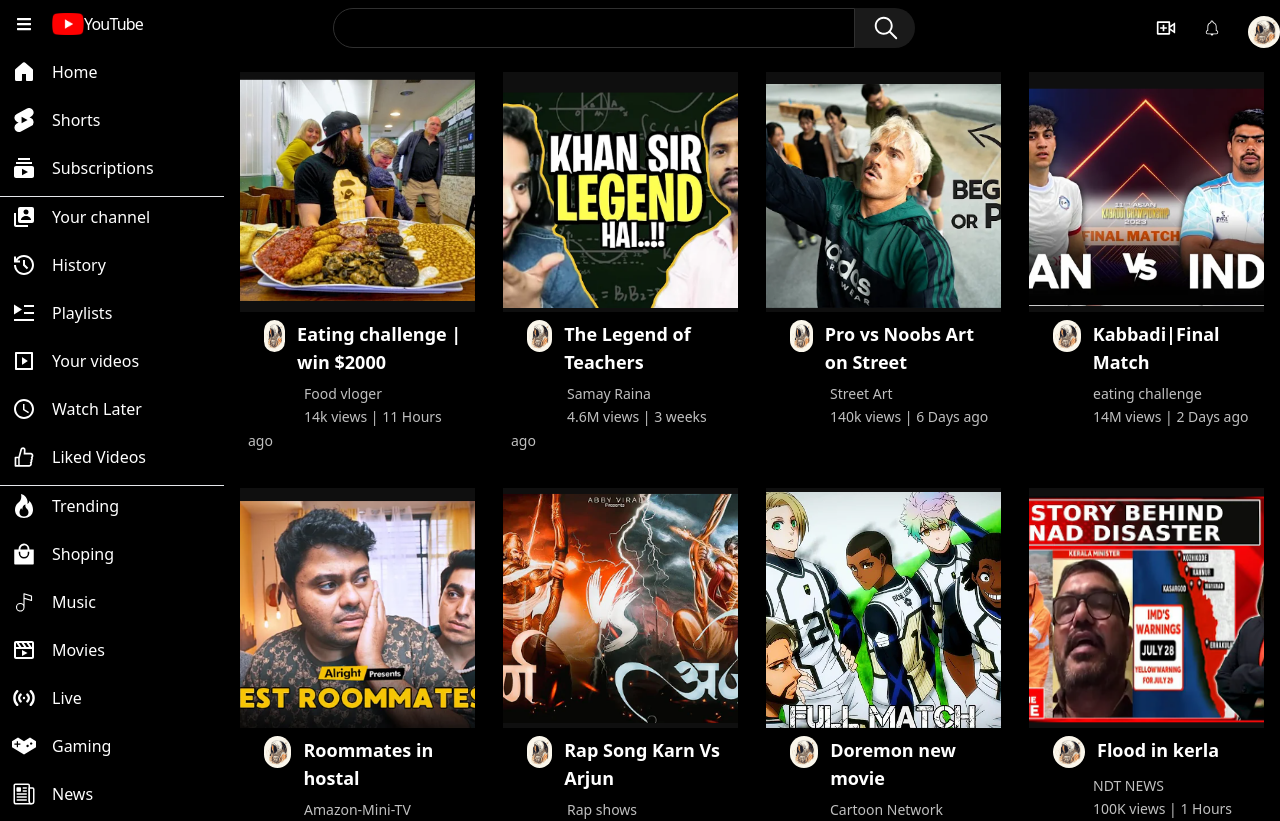
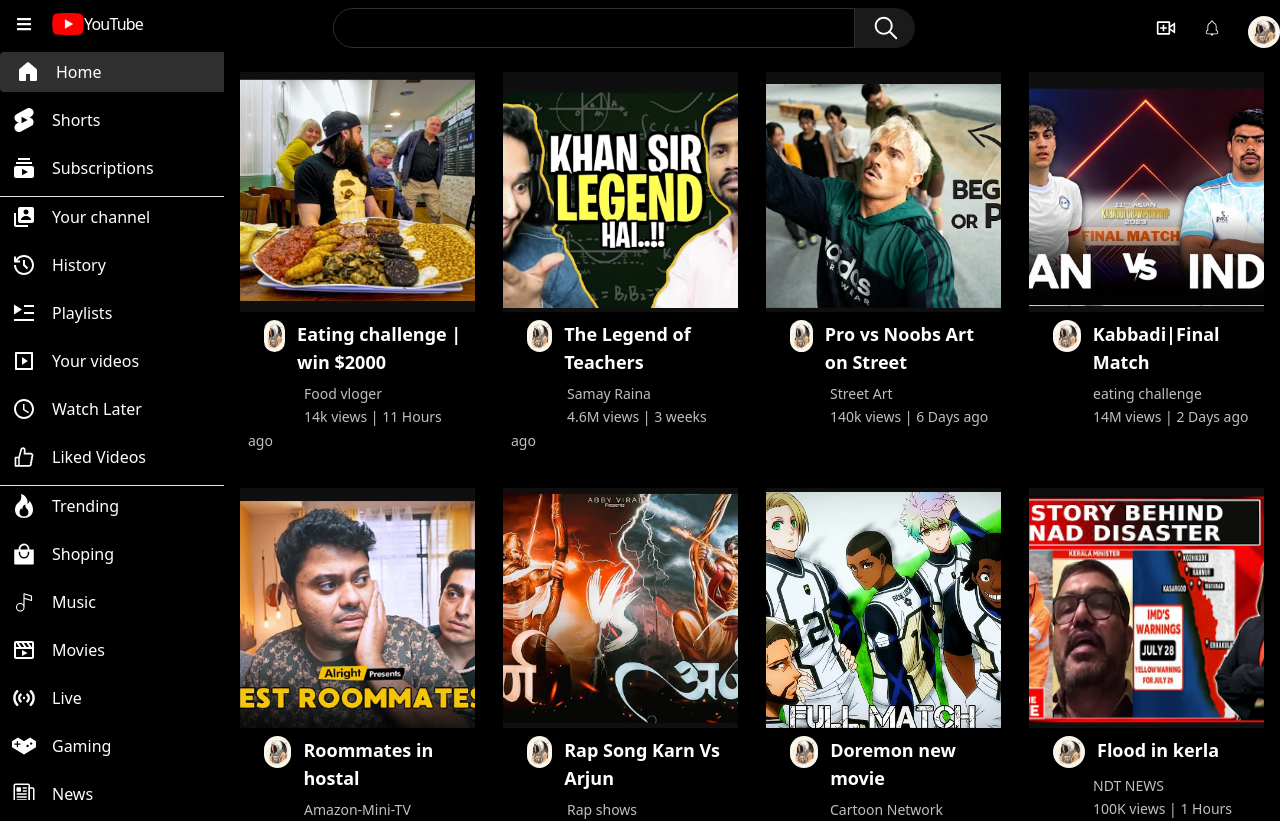
Before and after one commit to harsh170403/react01, a React (Vite) app: page / in a window 1280 px wide. Shown: the top 821 px of the page. Built offline with nearby package versions, Linux system fonts and the light colour scheme.

Commit message:
add some new file in card and use router for navigation and change the file name card.jsx to home.jsx

```diff
--- a/package.json
+++ b/package.json
@@ -14,7 +14,8 @@
     "react": "^18.3.1",
     "react-bootstrap": "^2.10.4",
     "react-dom": "^18.3.1",
-    "react-icons": "^5.2.1"
+    "react-icons": "^5.2.1",
+    "react-router-dom": "^6.26.0"
   },
   "devDependencies": {
     "@types/react": "^18.3.3",
--- a/src/App.jsx
+++ b/src/App.jsx
@@ -1,25 +1,32 @@
-import './App.css'
-
-import Sidebar from './components/Sidebar'
-import Dashboard from './components/Dashboard'
-import {useState} from 'react'
-import Card from './components/Card'
+import React, { useState } from 'react';
+import { BrowserRouter, Routes, Route } from 'react-router-dom';
+import Sidebar from './components/Sidebar';
+import Navbar from './components/Navbar';
+import Home from './cards/Home';
+import Shorts from './cards/Shorts';
+import Subscriptions from './cards/Subscriptions';
+import History from './cards/History'; // Ensure this matches the export
 
 function App() {
- const [sidebarToggle , setSidebarToggle] = useState(false)
+  const [sidebarToggle, setSidebarToggle] = useState(false);
 
   return (
-    <>
-    <div className='flex'>
-
-       <Sidebar sidebarToggle={sidebarToggle}/>
-       <Dashboard sidebarToggle={sidebarToggle}
-       setSidebarToggle={setSidebarToggle}/>
+    <div className="App">
+      <BrowserRouter>
+        <Sidebar sidebarToggle={sidebarToggle} setSidebarToggle={setSidebarToggle} />
+        <div className={`${sidebarToggle ? "sidebar-open" : ""} w-full`}>
+          <Navbar sidebarToggle={sidebarToggle} setSidebarToggle={setSidebarToggle} />
+          <Home sidebarToggle={sidebarToggle}/>
+          <Routes>
+            <Route path="/" element={<Home />} />
+            <Route path="/shorts" element={<Shorts />} />
+            <Route path="/subscriptions" element={<Subscriptions />} />
+            <Route path="/history" element={<History />} />
+          </Routes>
+        </div>
+      </BrowserRouter>
     </div>
-     <Card sidebarToggle={sidebarToggle} />
-
-    </>
-  )
+  );
 }
 
-export default App
+export default App;
--- /dev/null
+++ b/src/cards/History.jsx
@@ -0,0 +1,13 @@
+import React from 'react';
+
+const History = ({ sidebarToggle }) => {
+  return (
+    <div className={`bg-black w-full min-h-screen flex-wrap flex justify-center items-center transition-all ${sidebarToggle ? '' : 'pl-56'}`}>
+      <div className='grid grid-cols-1 md:gid-cols-2 lg:grid-cols-3 xl:grid-cols-4 gap-3 p-2 '>
+        {/* Content */}
+      </div>
+    </div>
+  );
+};
+
+export default History;
--- /dev/null
+++ b/src/cards/Shorts.jsx
@@ -0,0 +1,69 @@
+import React from 'react'
+
+const Shorts = ({ sidebarToggle }) => {
+  return (
+    <div className={`bg-black w-full min-h-screen flex-wrap flex justify-center items-center transition-all ${sidebarToggle ? '' : 'pl-56'}`}>
+      <div className='grid grid-cols-1 md:gid-cols-2 lg:grid-cols-3 xl:grid-cols-4 gap-3 p-2 '>
+
+      <div className='w-81 p-2 text-white bg-black rounded-xl mt-4 lg:mt-0'>
+      <a href="https://www.youtube.com/embed/JaGZp8vnDc4?si=INdfrEcN44Ux11JY" title="YouTube video player" >
+        <img src="images/Screenshot from 2024-07-31 06-44-35.png" alt='' className="h-60 w-96 object-cover" />
+        <div className="p-2 ">
+          <h2 className='font-bold text-lg mb-2 inline-flex gap-3 '>
+             <div className="flex h-8 w-8 overflow-hidden rounded-full  md:ml-4">
+                <img src='images/Premium Photo _ Astronaut illustration logo icon.jpeg'/>
+              </div>Kabbadi|Final Match </h2>
+          <div className='flex items-center gap-2'>
+            <span className='text-sm  opacity-75 ml-14 '>eating challenge</span>
+          </div>
+          <span className='text-sm  opacity-75 ml-14'>14M views | 2 Days ago</span>
+        </div></a>
+      </div>
+      <div className='w-81 p-2 text-white bg-black rounded-xl mt-4 lg:mt-0'>
+      <a href="https://www.youtube.com/embed/JaGZp8vnDc4?si=INdfrEcN44Ux11JY" title="YouTube video player" >
+        <img src="images/Screenshot from 2024-07-31 06-44-35.png" alt='' className="h-60 w-96 object-cover" />
+        <div className="p-2 ">
+          <h2 className='font-bold text-lg mb-2 inline-flex gap-3 '>
+             <div className="flex h-8 w-8 overflow-hidden rounded-full  md:ml-4">
+                <img src='images/Premium Photo _ Astronaut illustration logo icon.jpeg'/>
+              </div>Kabbadi|Final Match </h2>
+          <div className='flex items-center gap-2'>
+            <span className='text-sm  opacity-75 ml-14 '>eating challenge</span>
+          </div>
+          <span className='text-sm  opacity-75 ml-14'>14M views | 2 Days ago</span>
+        </div></a>
+      </div>
+      <div className='w-81 p-2 text-white bg-black rounded-xl mt-4 lg:mt-0'>
+      <a href="https://www.youtube.com/embed/JaGZp8vnDc4?si=INdfrEcN44Ux11JY" title="YouTube video player" >
+        <img src="images/Screenshot from 2024-07-31 06-44-35.png" alt='' className="h-60 w-96 object-cover" />
+        <div className="p-2 ">
+          <h2 className='font-bold text-lg mb-2 inline-flex gap-3 '>
+             <div className="flex h-8 w-8 overflow-hidden rounded-full  md:ml-4">
+                <img src='images/Premium Photo _ Astronaut illustration logo icon.jpeg'/>
+              </div>Kabbadi|Final Match </h2>
+          <div className='flex items-center gap-2'>
+            <span className='text-sm  opacity-75 ml-14 '>eating challenge</span>
+          </div>
+          <span className='text-sm  opacity-75 ml-14'>14M views | 2 Days ago</span>
+        </div></a>
+      </div>
+      <div className='w-81 p-2 text-white bg-black rounded-xl mt-4 lg:mt-0'>
+      <a href="https://www.youtube.com/embed/JaGZp8vnDc4?si=INdfrEcN44Ux11JY" title="YouTube video player" >
+        <img src="images/Screenshot from 2024-07-31 06-44-35.png" alt='' className="h-60 w-96 object-cover" />
+        <div className="p-2 ">
+          <h2 className='font-bold text-lg mb-2 inline-flex gap-3 '>
+             <div className="flex h-8 w-8 overflow-hidden rounded-full  md:ml-4">
+                <img src='images/Premium Photo _ Astronaut illustration logo icon.jpeg'/>
+              </div>Kabbadi|Final Match </h2>
+          <div className='flex items-center gap-2'>
+            <span className='text-sm  opacity-75 ml-14 '>eating challenge</span>
+          </div>
+          <span className='text-sm  opacity-75 ml-14'>14M views | 2 Days ago</span>
+        </div></a>
+      </div>
+      </div>
+    </div>
+  );
+};
+
+export default Shorts
--- /dev/null
+++ b/src/cards/Subscriptions.jsx
@@ -0,0 +1,29 @@
+// src/cards/Subscriptions.jsx
+import React from 'react';
+
+const Subscriptions = ({ sidebarToggle }) => {
+  return (
+    <div className={`bg-black w-full min-h-screen flex-wrap flex justify-center items-center transition-all ${sidebarToggle ? '' : 'pl-56'}`}>
+      <div className='grid grid-cols-1 md:gid-cols-2 lg:grid-cols-3 xl:grid-cols-4 gap-3 p-2 '>
+        <div className='w-81 p-2 text-white bg-black rounded-xl mt-4 lg:mt-0'>
+          <a href="https://www.youtube.com/embed/JaGZp8vnDc4?si=INdfrEcN44Ux11JY" title="YouTube video player" >
+            <img src="images/Screenshot from 2024-07-31 06-44-35.png" alt='' className="h-60 w-96 object-cover" />
+            <div className="p-2 ">
+              <h2 className='font-bold text-lg mb-2 inline-flex gap-3 '>
+                <div className="flex h-8 w-8 overflow-hidden rounded-full md:ml-4">
+                  <img src='images/Premium Photo _ Astronaut illustration logo icon.jpeg'/>
+                </div>Kabbadi|Final Match </h2>
+              <div className='flex items-center gap-2'>
+                <span className='text-sm opacity-75 ml-14 '>eating challenge</span>
+              </div>
+              <span className='text-sm opacity-75 ml-14'>14M views | 2 Days ago</span>
+            </div>
+          </a>
+        </div>
+        {/* Repeat the above div for additional cards */}
+      </div>
+    </div>
+  );
+};
+
+export default Subscriptions;
--- a/src/components/Dashboard.jsx
+++ /dev/null
@@ -1,19 +0,0 @@
-import React from 'react'
-import Navbar from './Navbar'
-import Sidebar from './Sidebar'
-
-const Dashboard = ({sidebarToggle,setSidebarToggle}) => {
-  return (
-    <>
-    <Sidebar sidebarToggle={sidebarToggle}
-    setSidebarToggle={setSidebarToggle}/>
-    <div className={`${sidebarToggle ? "" : "  " }w-full`}>
-        <Navbar sidebarToggle={sidebarToggle}
-        setSidebarToggle={setSidebarToggle}/>
-
-
-    </div></>
-  )
-}
-
-export default Dashboard
--- /dev/null
+++ b/src/components/Layout.jsx
@@ -0,0 +1,21 @@
+import React from 'react'
+import Sidebar from './components/Sidebar'
+import Navbar from './components/Navbar'
+
+import { Outlet } from 'react-router-dom'
+
+const Layout = () => {
+  return (
+    <div>
+
+<Navbar/>
+
+<Sidebar/><Outlet/>
+
+
+
+    </div>
+  )
+}
+
+export default Layout
--- a/src/components/Sidebar.jsx
+++ b/src/components/Sidebar.jsx
@@ -21,7 +21,7 @@
 import { LiaLightbulb } from "react-icons/lia";
 import { MdDryCleaning } from "react-icons/md";
 import { MdPodcasts } from "react-icons/md";
-
+import { NavLink } from "react-router-dom"
 
 
 const Sidebar = ({sidebarToggle,setSidebarToggle}) => {
@@ -37,11 +37,15 @@
       </div>
 
       <ul className="mt-3 text-white ">
-        <li className="mb-2 rounded hover:shadow hover:bg-[#303030] py-2 flex items-center">
-          <a href="" className=" flex items-center"></a>
-            <GoHomeFill className="w-6 h-6 mr-4 ml-3" />
+        <li className="mb-2 rounded-l ">
+        <NavLink
+            to="/"
+            className={({ isActive }) =>
+              `${isActive ? "bg-[#303030]" : ""} py-2 px-4 flex items-center hover:bg-[#303030] rounded-l`
+            }>
+            <GoHomeFill className="w-6 h-6 mr-4" />
             Home
-
+          </NavLink>
         </li>
         <li className="mb-2 rounded hover:shadow hover:bg-[#303030] py-2 flex items-center">
           <a href="" className=" flex items-center"></a>
--- /dev/null
+++ b/src/components/sidebarData.js
@@ -0,0 +1,46 @@
+// sidebarData.js
+import { GoHomeFill } from 'react-icons/go';
+import { SiYoutubeshorts } from 'react-icons/si';
+import { MdSubscriptions } from 'react-icons/md';
+import { BiSolidUserAccount } from 'react-icons/bi';
+import { RiHistoryLine } from 'react-icons/ri';
+import { RiPlayList2Fill } from 'react-icons/ri';
+import { RiVideoLine } from 'react-icons/ri';
+import { MdOutlineWatchLater } from 'react-icons/md';
+import { AiOutlineLike } from 'react-icons/ai';
+import { BsFire } from 'react-icons/bs';
+import { IoBagHandleSharp } from 'react-icons/io5';
+import { PiMusicNoteLight } from 'react-icons/pi';
+import { BiMoviePlay } from 'react-icons/bi';
+import { HiStatusOnline } from 'react-icons/hi';
+import { SiYoutubegaming } from 'react-icons/si';
+import { IoNewspaperOutline } from 'react-icons/io5';
+import { BiTrophy } from 'react-icons/bi';
+import { LiaLightbulb } from 'react-icons/lia';
+import { MdDryCleaning } from 'react-icons/md';
+import { MdPodcasts } from 'react-icons/md';
+
+const sidebarItems = [
+  { icon: GoHomeFill, text: 'Home' },
+  { icon: SiYoutubeshorts, text: 'Shorts' },
+  { icon: MdSubscriptions, text: 'Subscriptions' },
+  { icon: BiSolidUserAccount, text: 'Your channel' },
+  { icon: RiHistoryLine, text: 'History' },
+  { icon: RiPlayList2Fill, text: 'Playlists' },
+  { icon: RiVideoLine, text: 'Your videos' },
+  { icon: MdOutlineWatchLater, text: 'Watch Later' },
+  { icon: AiOutlineLike, text: 'Liked Videos' },
+  { icon: BsFire, text: 'Trending' },
+  { icon: IoBagHandleSharp, text: 'Shopping' },
+  { icon: PiMusicNoteLight, text: 'Music' },
+  { icon: BiMoviePlay, text: 'Movies' },
+  { icon: HiStatusOnline, text: 'Live' },
+  { icon: SiYoutubegaming, text: 'Gaming' },
+  { icon: IoNewspaperOutline, text: 'News' },
+  { icon: BiTrophy, text: 'Sports' },
+  { icon: LiaLightbulb, text: 'Courses' },
+  { icon: MdDryCleaning, text: 'Fashion & Beauty' },
+  { icon: MdPodcasts, text: 'Podcasts' },
+];
+
+export default sidebarItems;
```
Also changed, not shown: src/cards/Home.jsx (renamed from src/components/Card.jsx, +4 -4 lines), src/components/videoData.js (renamed from src/components/videoData.jsx), 1 other file (tests, documents, lock files or other folders).
